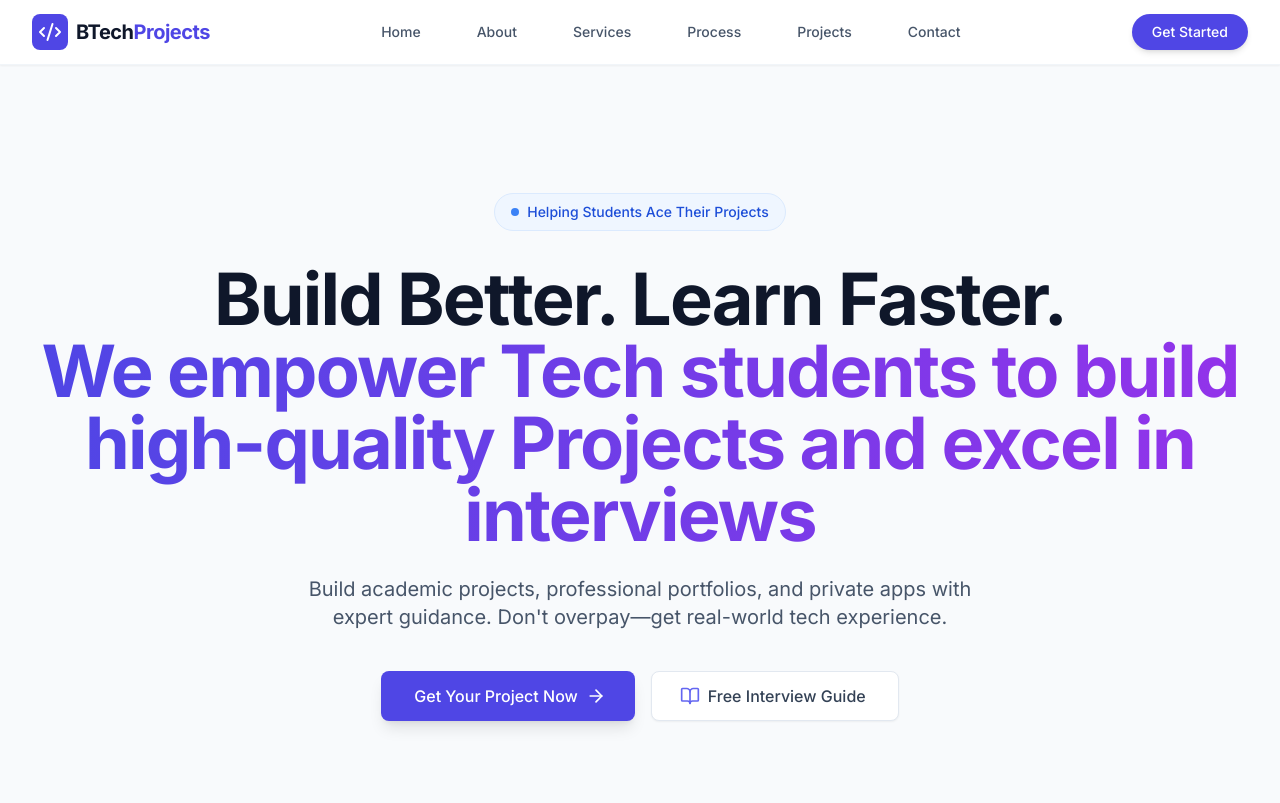
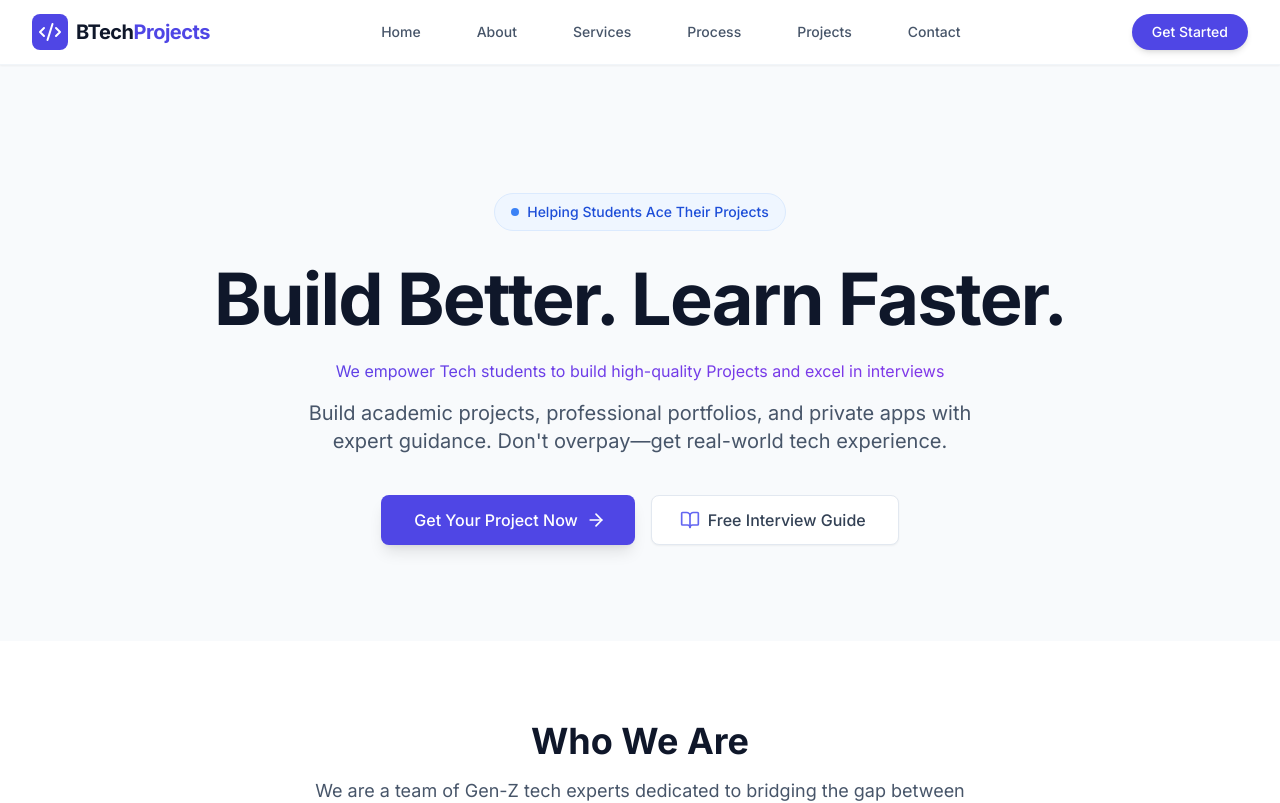
Before and after one commit to Abhilash-B3/BTech-Projects, a React (Vite) app: page / in a window 1280 px wide. Shown: the top 803 px of the page. Built offline with nearby package versions, Linux system fonts and the light colour scheme.

Commit message:
Refactor text in Hero component for clarity
Split a long sentence into two lines for better readability.

```diff
--- a/src/components/Hero.tsx
+++ b/src/components/Hero.tsx
@@ -16,10 +16,13 @@ const Hero: React.FC = () => {
 
         <h1 className="text-4xl tracking-tight font-extrabold text-slate-900 sm:text-5xl md:text-6xl lg:text-7xl mb-6">
           <span className="block">Build Better. Learn Faster.</span>
+        </h1>
+        <h2>
           <span className="block text-transparent bg-clip-text bg-gradient-to-r from-indigo-600 to-purple-600">
-             We empower Tech students to build high-quality Projects and excel in interviews
+             We empower Tech students to build high-quality Projects
+             and excel in interviews
           </span>
-        </h1>
+        </h2>
 
 
         <p className="mt-4 max-w-2xl mx-auto text-lg md:text-xl text-slate-600 mb-10">
```
